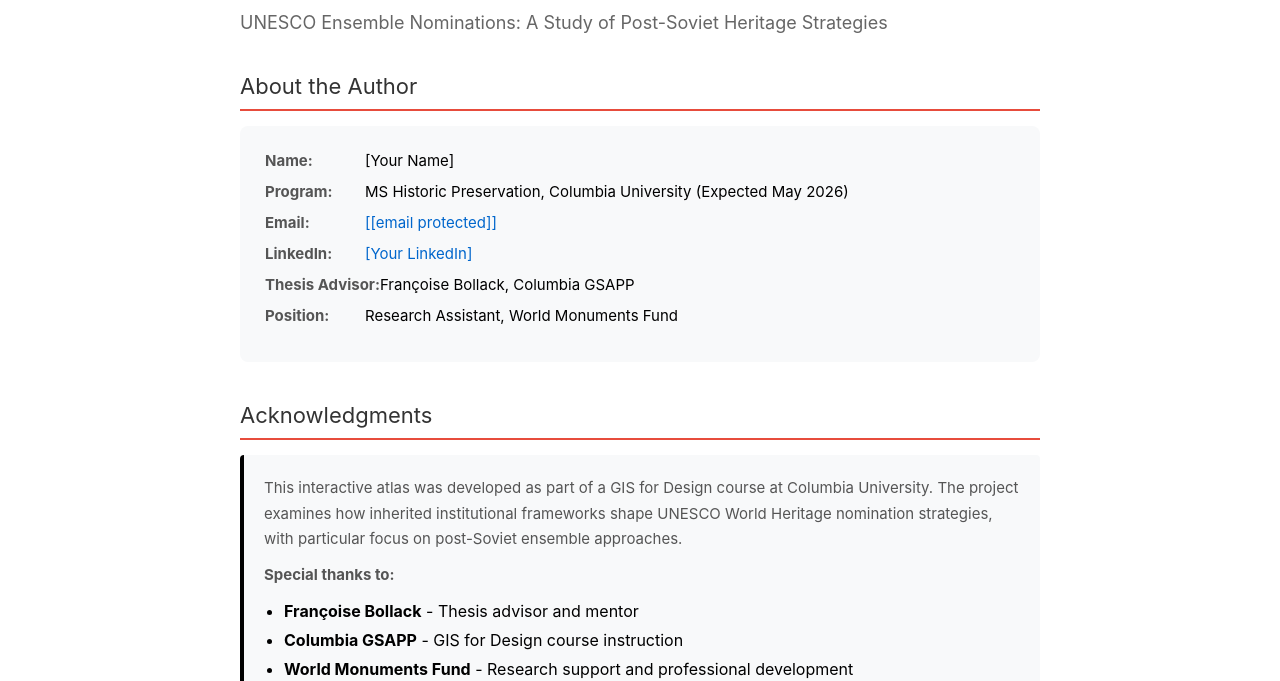
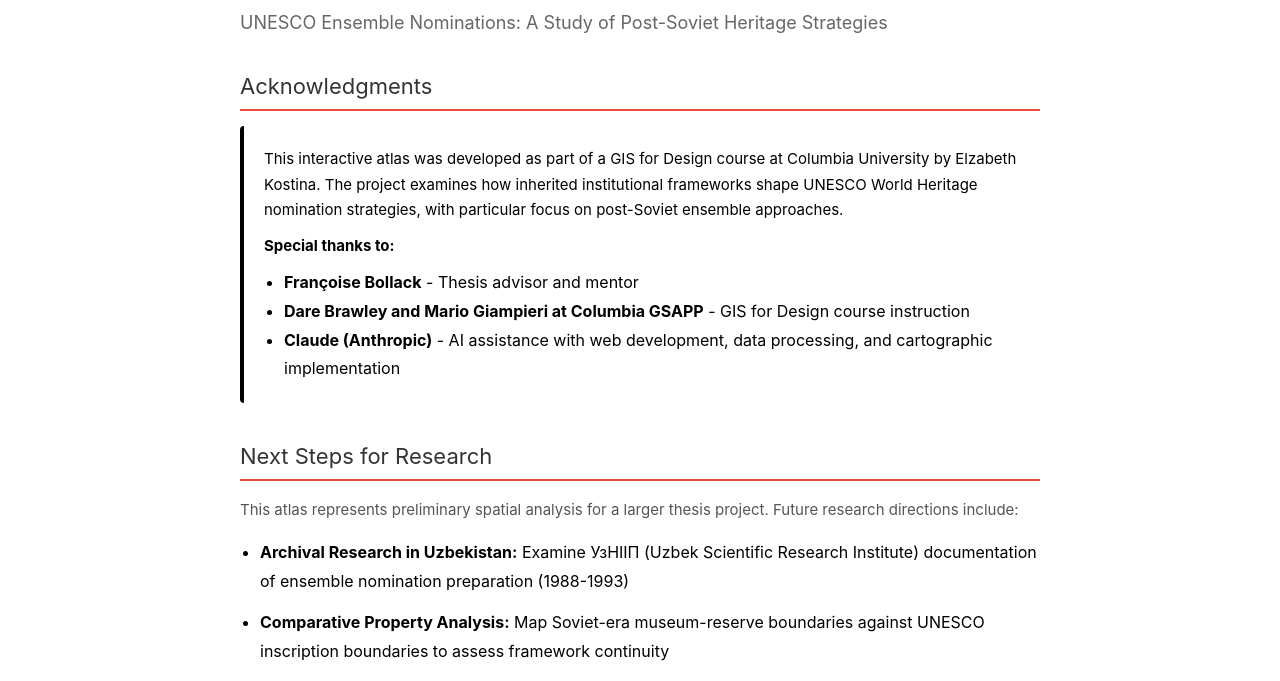
Before and after one commit to little-ek/unesco-heritage-map, a plain HTML site: page contact.html in a window 1280 px wide. Shown: the part 154-835 px from the top of the page. Drawn offline with Linux system fonts and the light colour scheme.

Commit message:
fix contact pg

```diff
--- a/contact.html
+++ b/contact.html
@@ -104,7 +104,7 @@
 
         .contact-item strong {
             min-width: 100px;
-            color: #555;
+            color: #ffffff;
         }
 
         .contact-item a {
@@ -117,7 +117,7 @@
         }
 
         .acknowledgment {
-            background: #f8f9fa;
+            background: #ffffff;
             border-left: 4px solid #000000;
             padding: 20px;
             margin-bottom: 20px;
@@ -126,7 +126,7 @@
 
         .acknowledgment-text {
             font-size: 15px;
-            color: #555;
+            color: #000000;
             line-height: 1.7;
             margin-bottom: 10px;
         }
@@ -198,41 +198,12 @@
             <h1>Contact & Project Information</h1>
             <p class="subtitle">UNESCO Ensemble Nominations: A Study of Post-Soviet Heritage Strategies</p>
 
-            <div class="section">
-                <div class="section-title">About the Author</div>
-                <div class="contact-box">
-                    <div class="contact-item">
-                        <strong>Name:</strong>
-                        <span>[Your Name]</span>
-                    </div>
-                    <div class="contact-item">
-                        <strong>Program:</strong>
-                        <span>MS Historic Preservation, Columbia University (Expected May 2026)</span>
-                    </div>
-                    <div class="contact-item">
-                        <strong>Email:</strong>
-                        <a href="/cdn-cgi/l/email-protection#3b42544e49155e565a52577b5854574e5659525a155e5f4e">[<span class="__cf_email__" data-cfemail="e1988e9493cf848c80888da1828e8d948c838880cf848594">[email&#160;protected]</span>]</a>
-                    </div>
-                    <div class="contact-item">
-                        <strong>LinkedIn:</strong>
-                        <a href="https://linkedin.com/in/yourprofile" target="_blank">[Your LinkedIn]</a>
-                    </div>
-                    <div class="contact-item">
-                        <strong>Thesis Advisor:</strong>
-                        <span>Françoise Bollack, Columbia GSAPP</span>
-                    </div>
-                    <div class="contact-item">
-                        <strong>Position:</strong>
-                        <span>Research Assistant, World Monuments Fund</span>
-                    </div>
-                </div>
-            </div>
 
             <div class="section">
                 <div class="section-title">Acknowledgments</div>
                 <div class="acknowledgment">
                     <div class="acknowledgment-text">
-                        This interactive atlas was developed as part of a GIS for Design course at Columbia University.
+                        This interactive atlas was developed as part of a GIS for Design course at Columbia University by Elzabeth Kostina.
                         The project examines how inherited institutional frameworks shape UNESCO World Heritage nomination strategies,
                         with particular focus on post-Soviet ensemble approaches.
                     </div>
@@ -241,8 +212,7 @@
                     </div>
                     <ul style="margin-left: 20px; margin-top: 10px; line-height: 1.8;">
                         <li><strong>Françoise Bollack</strong> - Thesis advisor and mentor</li>
-                        <li><strong>Columbia GSAPP</strong> - GIS for Design course instruction</li>
-                        <li><strong>World Monuments Fund</strong> - Research support and professional development</li>
+                        <li><strong>Dare Brawley and Mario Giampieri at Columbia GSAPP</strong> - GIS for Design course instruction</li>
                         <li><strong>Claude (Anthropic)</strong> - AI assistance with web development, data processing, and cartographic implementation</li>
                     </ul>
                 </div>
@@ -270,24 +240,3 @@
                     <strong>Classification:</strong> Ensemble sites identified through textual analysis of UNESCO short descriptions and nomination criteria<br>
                     <strong>Scope:</strong> 80 sites across 15 former USSR states; 1,247 global sites for comparative analysis
                 </div>
-
-                <div class="citation-box">
-                    <strong>Cite this atlas:</strong><br><br>
-                    [Your Name]. (2024). <em>UNESCO Ensemble Nominations: A Study of Post-Soviet Heritage Strategies</em>
-                    [Interactive web atlas]. Columbia University Graduate School of Architecture, Planning and Preservation.
-                    https://[your-github-username].github.io/unesco-heritage-map/
-                </div>
-            </div>
-
-            <div class="section">
-                <div class="section-title">Project Repository</div>
-                <div style="font-size: 15px; color: #555; line-height: 1.7;">
-                    This atlas is open source and available on GitHub. The repository includes all data processing scripts,
-                    GeoJSON files, and HTML/JavaScript code for replication and further analysis.
-                </div>
-                <div style="margin-top: 15px;">
-                    <a href="https://github.com/[your-username]/unesco-heritage-map" target="_blank"
-                       style="color: #0066cc; text-decoration: none; font-weight: 600;">
-                        → View on GitHub
-                    </a>
-                </div>
```
